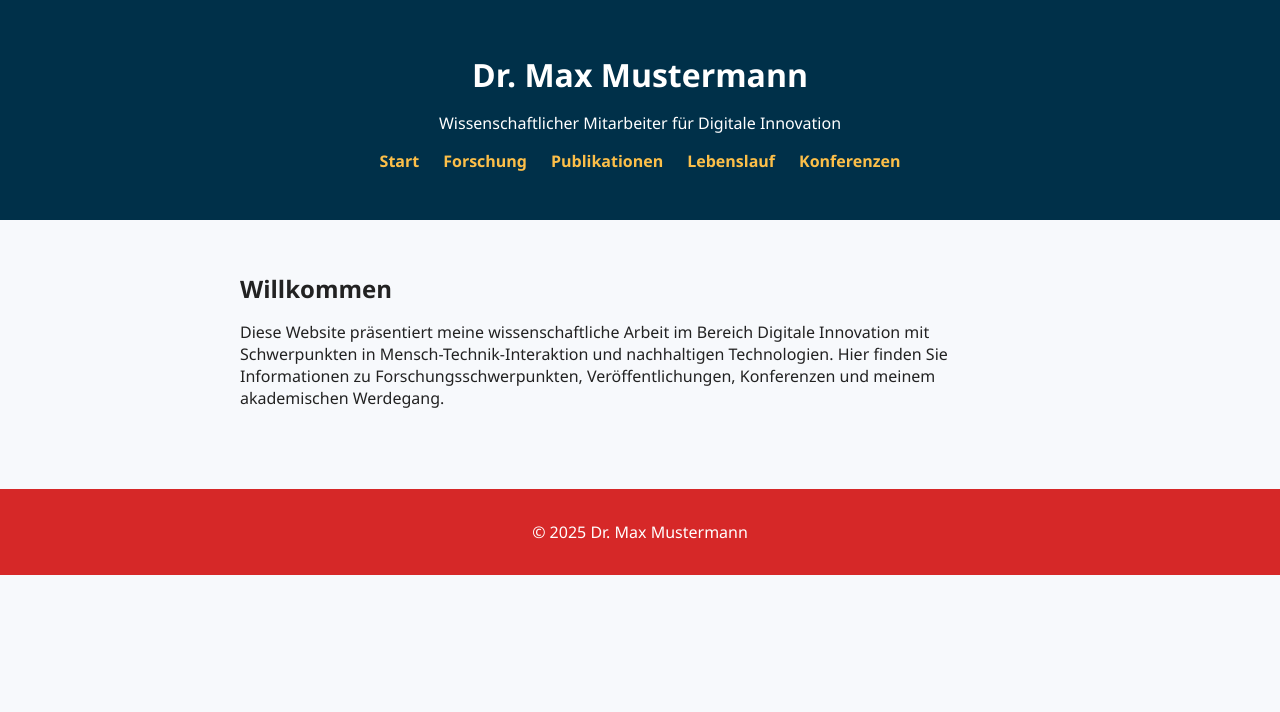
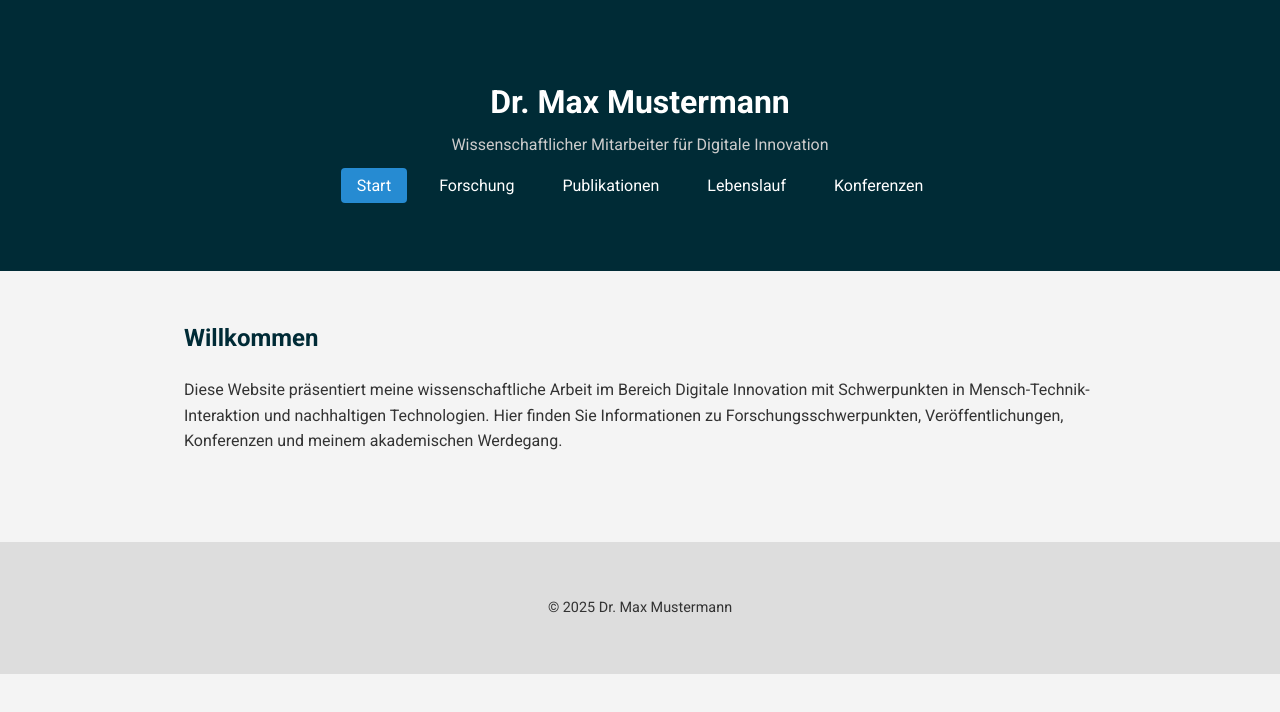
Before and after one commit to maja-mo/maja-mo.github.io, a plain HTML site: page index.html in a window 1280 px wide. Drawn offline with Linux system fonts and the light colour scheme.

Commit message:
Update style.css

```diff
--- a/style.css
+++ b/style.css
@@ -1,51 +1,78 @@
+:root {
+  --background: #f4f4f4;
+  --primary: #002b36;
+  --accent: #268bd2;
+  --text: #333;
+  --light: #ffffff;
+}
+
+* {
+  box-sizing: border-box;
+}
+
 body {
-  font-family: 'Segoe UI', sans-serif;
   margin: 0;
-  padding: 0;
-  background-color: #f7f9fc;
-  color: #222;
+  font-family: 'Roboto', sans-serif;
+  background-color: var(--background);
+  color: var(--text);
+  line-height: 1.6;
+}
+
+.container {
+  max-width: 960px;
+  margin: 0 auto;
+  padding: 1.5rem;
 }
 
 header {
-  background: #003049;
-  color: white;
-  padding: 2rem 1rem;
+  background: var(--primary);
+  color: var(--light);
+  padding: 2rem 0;
   text-align: center;
+}
+
+header h1 {
+  margin-bottom: 0.2rem;
+  font-size: 2rem;
+}
+
+header p {
+  margin-top: 0;
+  font-size: 1rem;
+  color: #ccc;
 }
 
 nav ul {
   display: flex;
   justify-content: center;
+  flex-wrap: wrap;
   list-style: none;
   padding: 0;
   margin-top: 1rem;
-  gap: 1.5rem;
+  gap: 1rem;
 }
 
 nav a {
-  color: #fcbf49;
+  color: var(--light);
   text-decoration: none;
-  font-weight: bold;
+  padding: 0.5rem 1rem;
+  border-radius: 4px;
+  transition: background 0.3s;
 }
 
-nav a:hover {
-  text-decoration: underline;
+nav a:hover, nav a.active {
+  background-color: var(--accent);
 }
 
-main {
-  padding: 2rem 1rem;
-  max-width: 800px;
-  margin: auto;
-}
-
-h1, h2 {
-  margin-bottom: 0.5rem;
+main h2 {
+  color: var(--primary);
+  margin-top: 1.5rem;
 }
 
 footer {
+  background: #ddd;
   text-align: center;
   padding: 1rem;
-  background: #d62828;
-  color: white;
-  margin-top: 2rem;
+  margin-top: 3rem;
+  font-size: 0.9rem;
 }
```
